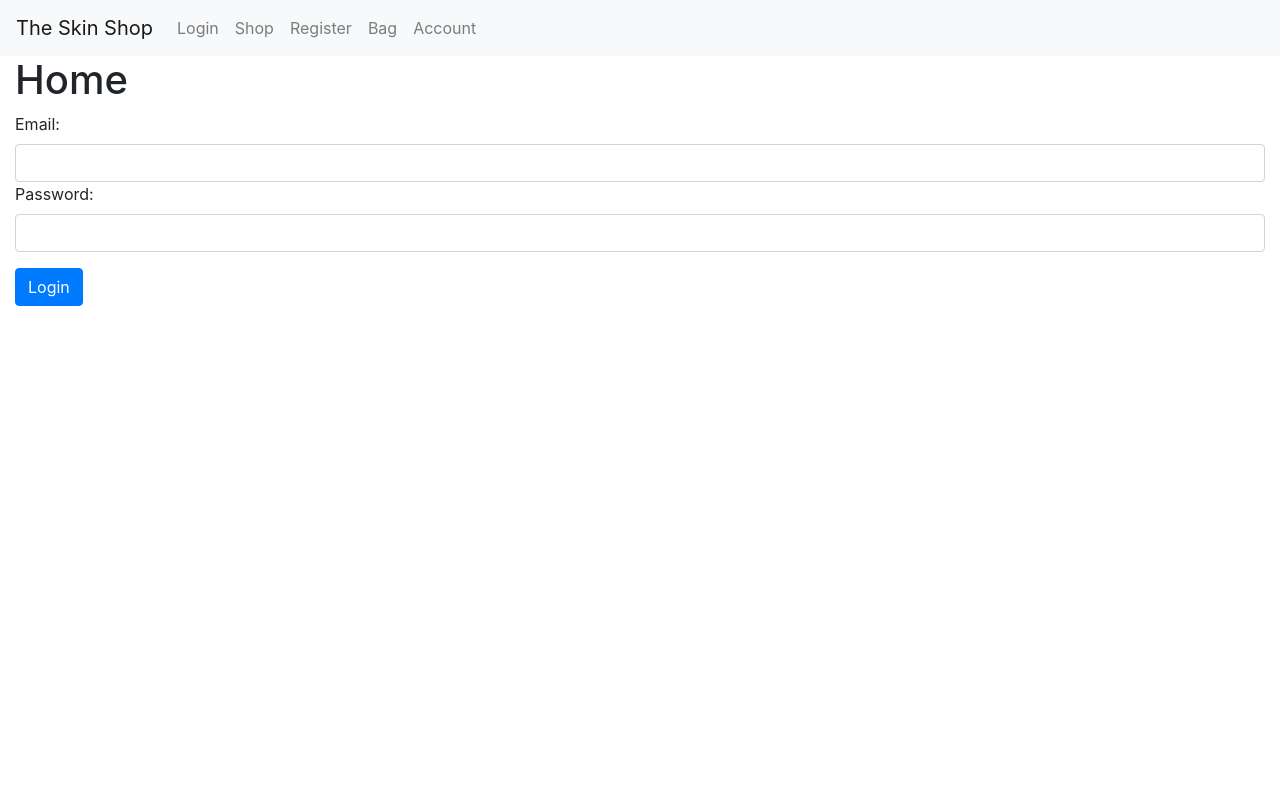
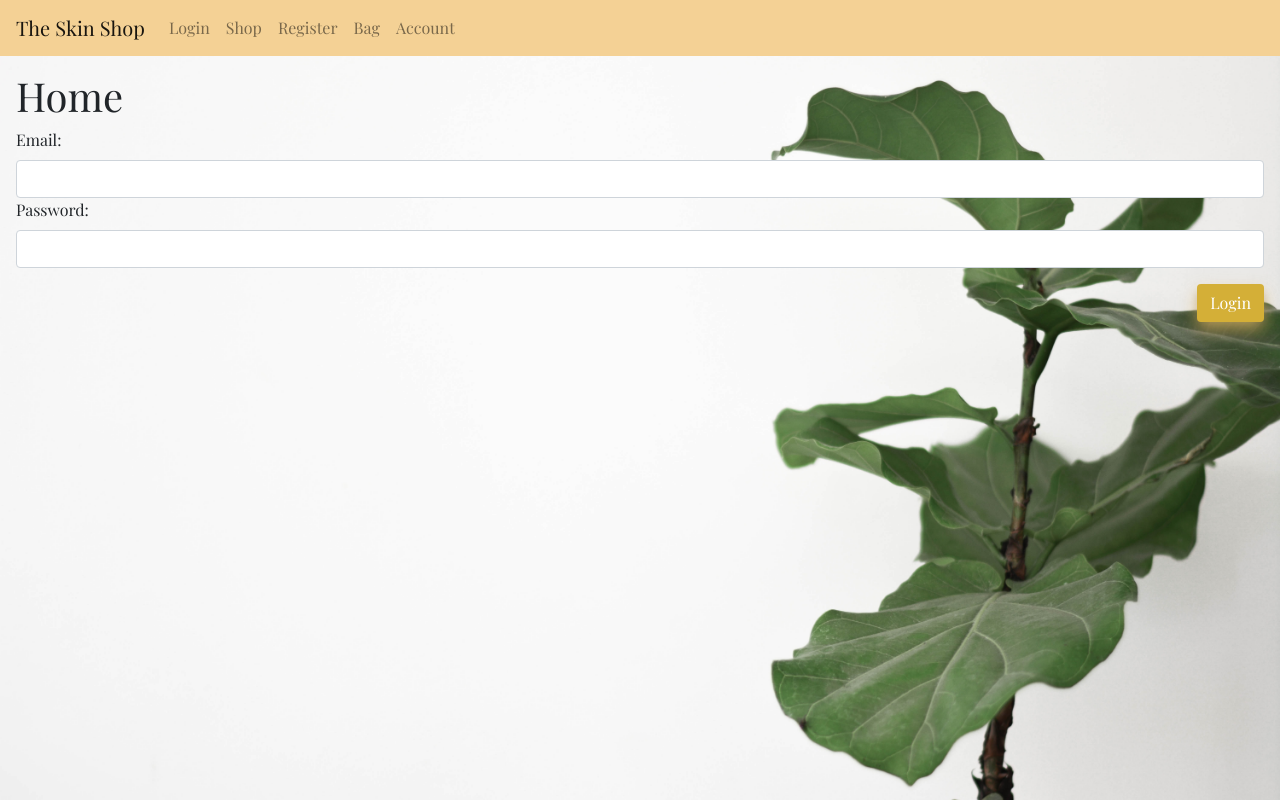
Before and after one commit to roowahoo/Assignment-3-React, a React (Create React App) app in the folder skincare/: page /login in a window 1280 px wide. Built offline with nearby package versions, Linux system fonts and the light colour scheme.

Commit message:
added btn css

```diff
--- a/skincare/src/App.css
+++ b/skincare/src/App.css
@@ -1,3 +1,39 @@
+@import url('https://fonts.googleapis.com/css2?family=Playfair+Display&display=swap');
+
+body{
+    background-image:url("plant.jpg");
+    background-size:cover;
+    background-repeat: no-repeat;
+    background-attachment: fixed;
+    font-family: 'Playfair Display', serif !important
+
+}
+
+.goldBtn{
+    background-color: #d4af37 !important ;
+    color:white !important;
+    box-shadow:0 8px 16px 0 rgba(237, 194, 113, 0.7), 0 8px 8px 0 rgba(0,0,0,0.19);
+    padding:5px 30px
+}
+
+#navbar{
+    background-color:#f4d195 !important;
+}
+
+.penCursor{
+    color:gray;
+    background-color: transparent;
+    border:none;
+    font-size: 20px;
+}
+.crossCursor{
+    color:red;
+    background-color: transparent;
+    border:none;
+    font-size: 20px;
+    margin-left:50px
+}
+
 .card-div{
     display:flex
 }
@@ -9,13 +45,19 @@
 }
 
 .item-row{
-    border: 1px solid gray;
+    border: 1px solid rgb(209, 206, 206);
     display:flex;
-    justify-content: space-between;
     align-items: center;
+    background-color:rgba(255, 255, 255, 0.9); ;
 }
 
 .img-thumbnail{
     width:200px;
     height: 200px;
 }
+
+.bagItemName{
+    padding-left:20px;
+    word-wrap: break-word;
+    width:60%
+}
--- a/skincare/src/App.js
+++ b/skincare/src/App.js
@@ -36,7 +36,7 @@ function App() {
 
         <Router>
             <div>
-                <Navbar color="light" light expand="md">
+                <Navbar color="light" light expand="md" id='navbar'>
                     <NavbarBrand href="/">The Skin Shop</NavbarBrand>
                     <NavbarToggler onClick={toggle} />
                     <Collapse isOpen={isOpen} navbar>
@@ -61,7 +61,7 @@ function App() {
                 </Navbar>
             </div>
             <Switch>
-                <div className='container-fluid'>
+                <div className='container-fluid p-3'>
                     {/* <Route exact path='/'>
                     <Home/>
                 </Route> */}
--- a/skincare/src/pages/account.js
+++ b/skincare/src/pages/account.js
@@ -77,7 +77,9 @@ export default function Account() {
                     <label className='form-label'>Password:</label>
                     <input onChange={(e)=>setPassword(e.target.value)} value={password} type='text' className='form-control'></input>
                 </div>
-                <button onClick={update}>Update</button>
+                <div className='d-flex justify-content-end'>
+                <button onClick={update} className='btn goldBtn my-3'>Update</button>
+                </div>
             </div>
 
         </React.Fragment >
--- a/skincare/src/pages/bag.js
+++ b/skincare/src/pages/bag.js
@@ -71,34 +71,33 @@ export default function Bag() {
         })
         console.log(order.data)
 
-        const updateOrder=await axios.get('https://3000-indigo-orangutan-nf30a8jb.ws-us03.gitpod.io/api/order/' + isLoggedIn.id)
+        const updateOrder = await axios.get('https://3000-indigo-orangutan-nf30a8jb.ws-us03.gitpod.io/api/order/' + isLoggedIn.id)
         console.log(updateOrder.data)
-        history.push('/review',{
-            'order':updateOrder.data
+        history.push('/review', {
+            'order': updateOrder.data
         })
     }
 
     return (
         <React.Fragment>
             <div>
-                <h1>Bag</h1>
                 <div>
 
                     {bagItems.map((item, i) => (
                         <div className='item-row' key={item.id}>
                             <img src={item.products.image_url} className='img-thumbnail' alt='product-thumbnail'></img>
-                            <div><b>{item.products.name}</b></div>
+                            <div className='bagItemName'><b>{item.products.name}</b></div>
                             <div>
                                 <input type='text' name={item.product_id} value={item.quantity} onChange={updateFormFields} size='2'></input>
-                                <button name={item.product_id} value={item.quantity} onClick={updateQuantity} className='btn btn-primary m-1'>Update</button>
+                                <button name={item.product_id} value={item.quantity} onClick={updateQuantity} className='m-2 penCursor'>&#9998;</button>
                             </div>
-                            <button name={item.product_id} onClick={removeItem} className='btn btn-primary m-2'>Remove</button>
+                            <button name={item.product_id} onClick={removeItem} className='my-5 crossCursor'>&#9747;</button>
 
                         </div>
 
                     ))}
 
-                    <div>
+                    <div className='my-3'>
                         <label className='form-label'>Shipping Address:</label>
                         <input type='text' value={isLoggedIn.address} onChange={(e) => setAddress(e.target.value)} className='form-control'></input>
                     </div>
@@ -108,7 +107,9 @@ export default function Bag() {
                     </div>
 
                 </div>
-                <button onClick={order} className='btn btn-primary'>Checkout</button>
+                <div className='d-flex justify-content-center'>
+                    <button onClick={order} className='btn goldBtn my-3'>Checkout</button>
+                </div>
             </div>
 
         </React.Fragment>
--- a/skincare/src/pages/login.js
+++ b/skincare/src/pages/login.js
@@ -1,27 +1,27 @@
-import React,{useState} from 'react'
-import {useHistory} from 'react-router-dom'
+import React, { useState } from 'react'
+import { useHistory } from 'react-router-dom'
 import axios from 'axios'
 
-const baseUrl='https://3000-indigo-orangutan-nf30a8jb.ws-us03.gitpod.io'
+const baseUrl = 'https://3000-indigo-orangutan-nf30a8jb.ws-us03.gitpod.io'
 
-export default function Login(){
-    const [formData, setFormData]=useState({
-        'email':'',
-        'password':''
+export default function Login() {
+    const [formData, setFormData] = useState({
+        'email': '',
+        'password': ''
     })
 
     // const [email,setEmail]=useState('')
     // const [password,setPassword]=useState('')
 
-    const history=useHistory()
+    const history = useHistory()
 
-    const login =async ()=>{
-        history.push('/shop',{
-            'form':formData
+    const login = async () => {
+        history.push('/shop', {
+            'form': formData
         })
-        const response=await axios.post(baseUrl+'/api/shoppers/login',{
-            'email':formData.email,
-            'password':formData.password
+        const response = await axios.post(baseUrl + '/api/shoppers/login', {
+            'email': formData.email,
+            'password': formData.password
         })
 
         localStorage.setItem('accessToken', response.data.accessToken);
@@ -30,14 +30,14 @@ export default function Login(){
 
     }
 
-    const updateFormFields=(e)=>{
-        let clone={...formData}
-        clone[e.target.name]=e.target.value
+    const updateFormFields = (e) => {
+        let clone = { ...formData }
+        clone[e.target.name] = e.target.value
         setFormData(clone)
 
     }
 
-    return(
+    return (
         <React.Fragment>
             <h1>Home</h1>
             {/* <div>
@@ -46,13 +46,15 @@ export default function Login(){
             </div> */}
             <div>
                 <label className='form-label'>Email:</label>
-                <input type='text' name='email' value={formData.email} onChange={updateFormFields} className='form-control'/>
+                <input type='text' name='email' value={formData.email} onChange={updateFormFields} className='form-control' />
             </div>
             <div>
                 <label className='form-label'>Password:</label>
-                <input type='text' name='password' value={formData.password} onChange={updateFormFields} className='form-control'/>
+                <input type='text' name='password' value={formData.password} onChange={updateFormFields} className='form-control' />
             </div>
-            <button onClick={login} className='btn btn-primary mt-3'>Login</button>
+            <div className='d-flex justify-content-end'>
+                <button onClick={login} className='btn goldBtn mt-3'>Login</button>
+            </div>
 
         </React.Fragment>
     )
--- a/skincare/src/pages/register.js
+++ b/skincare/src/pages/register.js
@@ -10,19 +10,19 @@ export default function Register() {
         'address': ''
     })
 
-    const updateFormFields=(e)=>{
-        let clone={...formData}
-        clone[e.target.name]=e.target.value
+    const updateFormFields = (e) => {
+        let clone = { ...formData }
+        clone[e.target.name] = e.target.value
         setFormData(clone)
 
     }
 
-    const register = async()=>{
-        const response=await axios.post('https://3000-indigo-orangutan-nf30a8jb.ws-us03.gitpod.io/api/shoppers/register',{
-            'username':formData.username,
-            'email':formData.email,
-            'password':formData.password,
-            'address':formData.address
+    const register = async () => {
+        const response = await axios.post('https://3000-indigo-orangutan-nf30a8jb.ws-us03.gitpod.io/api/shoppers/register', {
+            'username': formData.username,
+            'email': formData.email,
+            'password': formData.password,
+            'address': formData.address
         })
         console.log(response.data)
 
@@ -33,7 +33,7 @@ export default function Register() {
         <React.Fragment>
             <div>
                 <label className='form-label'>Username:</label>
-                <input type='text' name='username' value={formData.username} onChange={updateFormFields} className='form-control'/>
+                <input type='text' name='username' value={formData.username} onChange={updateFormFields} className='form-control' />
             </div>
             <div>
                 <label className='form-label'>Email:</label>
@@ -47,7 +47,9 @@ export default function Register() {
                 <label className='form-label'>Address:</label>
                 <input type='text' name='address' value={formData.address} onChange={updateFormFields} className='form-control' />
             </div>
-            <button onClick={register} className='btn btn-primary mt-3'>Register</button>
+            <div className='d-flex justify-content-end'>
+                <button onClick={register} className='btn goldBtn mt-3'>Register</button>
+            </div>
 
 
         </React.Fragment>
```
Also changed, not shown: skincare/src/pages/shop.js (+20 -18 lines), skincare/src/plant.jpg (added).
